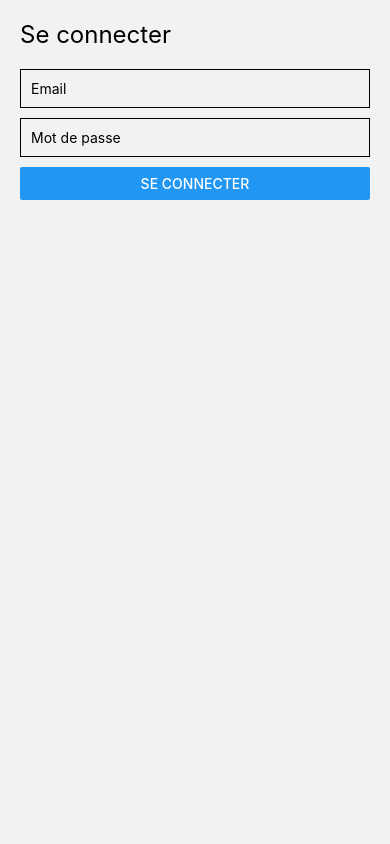
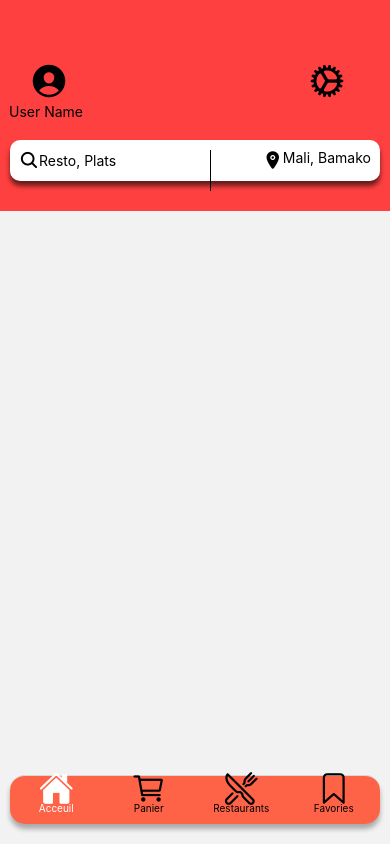
Before and after one commit to MoussaBallon/App, a React Native app: screen /Login in a window 390 px wide. Built offline with nearby package versions, Linux system fonts and the light colour scheme.

Commit message:
customisation des pages home, restaurant et autres pages plus ajout de la tabbar

```diff
--- a/Navigation.js
+++ b/Navigation.js
@@ -1,3 +1,30 @@
+// import React from "react";
+// import { NavigationContainer } from "@react-navigation/native";
+// import HomeScreen from "./screen/HomeSreen";
+// import OrderScreen from "./screen/OrderScreen";
+// import LoginScreen from "./screen/LoginScreen";
+// import SignUpScreen from './screen/SignUpScreen';
+// import RestaurantScreen from "./screen/RestaurantSreen";
+// import { createNativeStackNavigator } from "@react-navigation/native-stack";
+
+// const Stack = createNativeStackNavigator();
+
+// const Navigation = () => {
+//   return (
+//     <NavigationContainer>
+//       <Stack.Navigator>
+//         <Stack.Screen name="Home" component={HomeScreen} options={{ title: "Welcome", headerShown: false }} />
+//         <Stack.Screen name="SignUp" component={SignUpScreen} options={{ headerShown: false }} />
+//         <Stack.Screen name="Login" component={LoginScreen} options={{ headerShown: false }} />
+//         <Stack.Screen name="Order" component={OrderScreen} options={{ headerShown: false }} />
+//         <Stack.Screen name="Restaurant" component={RestaurantScreen} options={{ headerShown: false }} />
+//       </Stack.Navigator>
+//     </NavigationContainer>
+//   );
+// };
+
+// export default Navigation;
+
 import React from "react";
 import { NavigationContainer } from "@react-navigation/native";
 import HomeScreen from "./screen/HomeSreen";
@@ -5,6 +32,7 @@ import OrderScreen from "./screen/OrderScreen";
 import LoginScreen from "./screen/LoginScreen";
 import SignUpScreen from './screen/SignUpScreen';
 import RestaurantScreen from "./screen/RestaurantSreen";
+import TabBar from './components/TabBar';  // Importation de la TabBar
 import { createNativeStackNavigator } from "@react-navigation/native-stack";
 
 const Stack = createNativeStackNavigator();
@@ -13,9 +41,14 @@ const Navigation = () => {
   return (
     <NavigationContainer>
       <Stack.Navigator>
-        <Stack.Screen name="SignUp" component={SignUpScreen} options={{ headerShown: false }} />
-        <Stack.Screen name="Login" component={LoginScreen} options={{ headerShown: false }} />
-        <Stack.Screen name="Home" component={HomeScreen} options={{ title: "Welcome", headerShown: false }} />
+        {/* Écran Login et SignUp */}
+        {/* <Stack.Screen name="SignUp" component={SignUpScreen} options={{ headerShown: false }} />
+        <Stack.Screen name="Login" component={LoginScreen} options={{ headerShown: false }} /> */}
+
+        {/* La TabBar englobe les écrans principaux comme Home, Order, Restaurant */}
+        <Stack.Screen name="TabBar" component={TabBar} options={{ headerShown: false }} />
+
+        {/* Autres écrans qui ne font pas partie de la TabBar */}
         <Stack.Screen name="Order" component={OrderScreen} options={{ headerShown: false }} />
         <Stack.Screen name="Restaurant" component={RestaurantScreen} options={{ headerShown: false }} />
       </Stack.Navigator>
--- /dev/null
+++ b/components/TabBar.js
@@ -0,0 +1,59 @@
+import React from 'react';
+import { StyleSheet } from 'react-native';
+import { createBottomTabNavigator } from '@react-navigation/bottom-tabs';
+import HomeScreen from '../screen/HomeSreen';
+import OrderScreen from '../screen/OrderScreen';
+import RestaurantScreen from '../screen/RestaurantSreen';
+import Icon from 'react-native-vector-icons/Ionicons';
+import FavorieScreen from '../screen/FavorieScreen';
+
+const Tab = createBottomTabNavigator();
+
+const TabBar = () => {
+  return (
+    <Tab.Navigator
+      screenOptions={({ route }) => ({
+        tabBarIcon: ({ focused, color, size }) => {
+          let iconName;
+          const iconSize = 35; // Taille de l'icône (ajuste la valeur ici)
+          if (route.name === 'Acceuil') {
+            iconName = focused ? 'home' : 'home-outline';
+          } else if (route.name === 'Panier') {
+            iconName = focused ? 'cart' : 'cart-outline';
+          } else if (route.name === 'Restaurants') {
+            iconName = focused ? 'restaurant' : 'restaurant-outline';
+          } else if (route.name === 'Favories') {
+            iconName = focused ? 'bookmark' : 'bookmark-outline';
+          }
+          return <Icon name={iconName} size={iconSize} color={color} />;
+        },
+        tabBarActiveTintColor: 'white',
+        tabBarInactiveTintColor: 'black',
+        tabBarStyle: {
+            position: 'absolute', // Décolle la TabBar
+            bottom: 20, // Décale vers le haut
+            left: 10, // Décale vers la gauche
+            right: 10, // Décale vers la droite
+            borderRadius: 15, // Bordures arrondies
+            backgroundColor: 'tomato', // Couleur de fond
+            elevation: 10, // Ajoute une ombre
+            shadowColor: '#000', // Couleur de l'ombre
+            shadowOffset: {
+              width: 0,
+              height: 5,
+            },
+            shadowOpacity: 0.3,
+            shadowRadius: 5,
+            paddingBottom:10,
+          },
+      })}
+    >
+      <Tab.Screen name="Acceuil" component={HomeScreen} options={{ headerShown: false }} />
+      <Tab.Screen name="Panier" component={OrderScreen} options={{ headerShown: false }} />
+      <Tab.Screen name="Restaurants" component={RestaurantScreen} options={{ headerShown: false }} />
+      <Tab.Screen name="Favories" component={FavorieScreen} options={{ headerShown: false }} />
+    </Tab.Navigator>
+  );
+};
+
+export default TabBar;
--- /dev/null
+++ b/components/search.js
@@ -0,0 +1,55 @@
+import React from 'react';
+import { View, Text, StyleSheet, TextInput } from 'react-native';
+// import { TextInput } from 'react-native-gesture-handler';
+import Icon from 'react-native-vector-icons/Ionicons';
+
+const Search = () => {
+  return (
+    <View style={styles.container}>
+        <Icon name="search" size={20} color={'black'}/>
+      <TextInput placeholder="Resto, Plats" style={styles.inputStyle}/>
+      <View style={styles.line}>
+      </View>
+      <Icon name="location" size={20} color={'black'}/>
+      <Text>Mali, Bamako</Text>
+    </View>
+  );
+};
+
+const styles = StyleSheet.create({
+    container: {
+        position:'absolute',
+        top: 140,
+        left: 10,
+        right: 10,
+        padding: 9,
+        flexDirection: 'row',
+        borderColor: '#000',
+        paddingBottom: 10,
+        borderRadius:10,
+        backgroundColor:'white',
+        shadowOffset: {
+            width: 0,
+            height: 5,
+          },
+          shadowOpacity: 0.6,
+          shadowRadius: 5,
+          paddingBottom:10,
+    },
+    inputStyle: {
+        flex: 1,
+      },
+      line: {
+        width: 1, // Épaisseur de la ligne
+        height: '100%', // Longueur de la ligne
+        backgroundColor: 'black', // Couleur de la ligne
+        position: 'absolute',
+        left: 200,
+        top: 10,
+      },
+
+    // red: {
+    //   color: 'red',
+    // },
+  });
+export default Search;
--- /dev/null
+++ b/screen/FavorieScreen.js
@@ -0,0 +1,12 @@
+import React from 'react';
+import { View, Text } from 'react-native';
+
+const FavorieScreen = () => {
+  return (
+    <View>
+      <Text>Hello World</Text>
+    </View>
+  );
+};
+
+export default FavorieScreen;
--- a/screen/HomeSreen.js
+++ b/screen/HomeSreen.js
@@ -1,12 +1,58 @@
-import { View, Text } from "react-native";
+import { View, Text, StyleSheet, StatusBar,TextInput } from "react-native";
 import React from "react";
+import Icon from 'react-native-vector-icons/Ionicons';
+import Search from "../components/search";
 
 const HomeSreen = () => {
   return (
-    <View>
-      <Text>HomeSreen</Text>
+    <View style={styles.container}>
+      <View style={styles.head}>
+        <View>
+        <Icon  name="person-circle" size={40} color={'black'} />
+        <Text style={styles.man}>User Name </Text>
+        </View>
+        <Icon  name="cog" size={40} color={'black'} style={styles.cog} />
+      </View>
+      <Search />
+
     </View>
   );
 };
 
+
+const styles = StyleSheet.create({
+  container: {
+    flex: 1/4,
+    backgroundColor:'#ff4040',
+  },
+  head:{
+    position:'absolute',
+    top: 50,
+    left: 20,
+    right: 10,
+    padding: 9,
+    flexDirection: 'row',
+    paddingBottom: 10,
+  },
+  cog:{
+    position: 'relative',
+    left: 200,
+  },
+  man:{
+    position: 'relative',
+    right: 20,
+  },
+  // bar: {
+  //   position:'absolute',
+  //   top: 110,
+  //   left: 10,
+  //   right: 10,
+  //   padding: 9,
+  //   borderRadius:10,
+  //   backgroundColor:'white'
+  // },
+  red: {
+    color: 'red',
+  },
+});
 export default HomeSreen;
--- a/screen/RestaurantSreen.js
+++ b/screen/RestaurantSreen.js
@@ -1,12 +1,59 @@
-import { View, Text } from "react-native";
+import { View, Text, StyleSheet, StatusBar,TextInput } from "react-native";
 import React from "react";
+import Icon from 'react-native-vector-icons/Ionicons';
+import Search from "../components/search";
 
 const RestaurantSreen = () => {
   return (
-    <View>
-      <Text>RestaurantSreen</Text>
+    <View style={styles.container}>
+      <View style={styles.head}>
+        <View>
+        <Icon  name="person-circle" size={40} color={'black'} />
+        <Text style={styles.man}>User Name </Text>
+        </View>
+        <Icon  name="cog" size={40} color={'black'} style={styles.cog} />
+      </View>
+      <Search />
+
     </View>
   );
 };
 
+
+const styles = StyleSheet.create({
+  container: {
+    flex: 1/4,
+    backgroundColor:'#ff4040',
+  },
+  head:{
+    position:'absolute',
+    top: 50,
+    left: 20,
+    right: 10,
+    padding: 9,
+    flexDirection: 'row',
+    paddingBottom: 10,
+  },
+  cog:{
+    position: 'relative',
+    left: 200,
+  },
+  man:{
+    position: 'relative',
+    right: 20,
+  },
+  // bar: {
+  //   position:'absolute',
+  //   top: 110,
+  //   left: 10,
+  //   right: 10,
+  //   padding: 9,
+  //   borderRadius:10,
+  //   backgroundColor:'white'
+  // },
+  red: {
+    color: 'red',
+  },
+});
+
 export default RestaurantSreen;
```
Also changed, not shown: package.json (+6 -2 lines), components/Colors.js (added), components/ThemeText.js (added), 2 other files (tests, documents, lock files or other folders).
